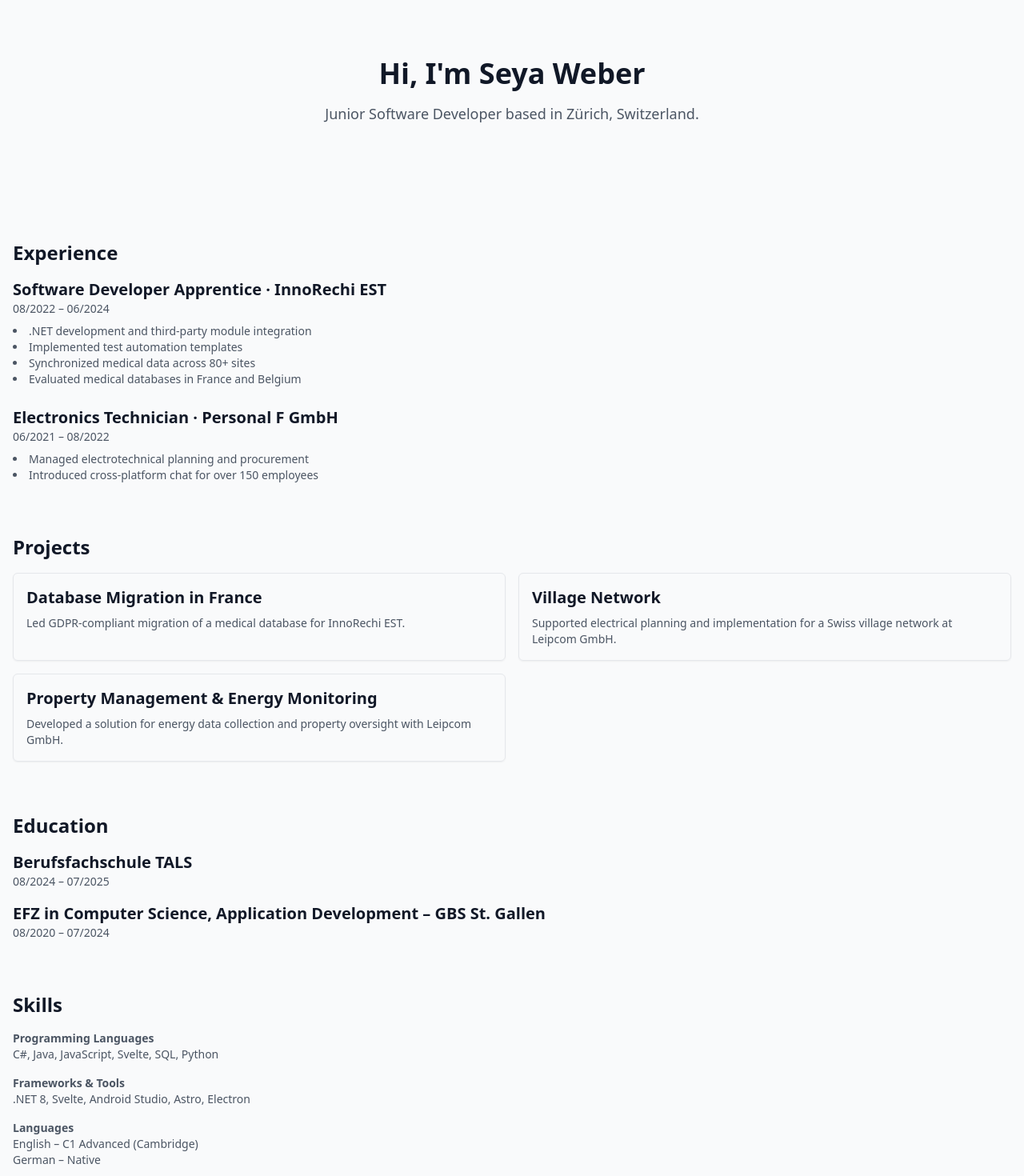
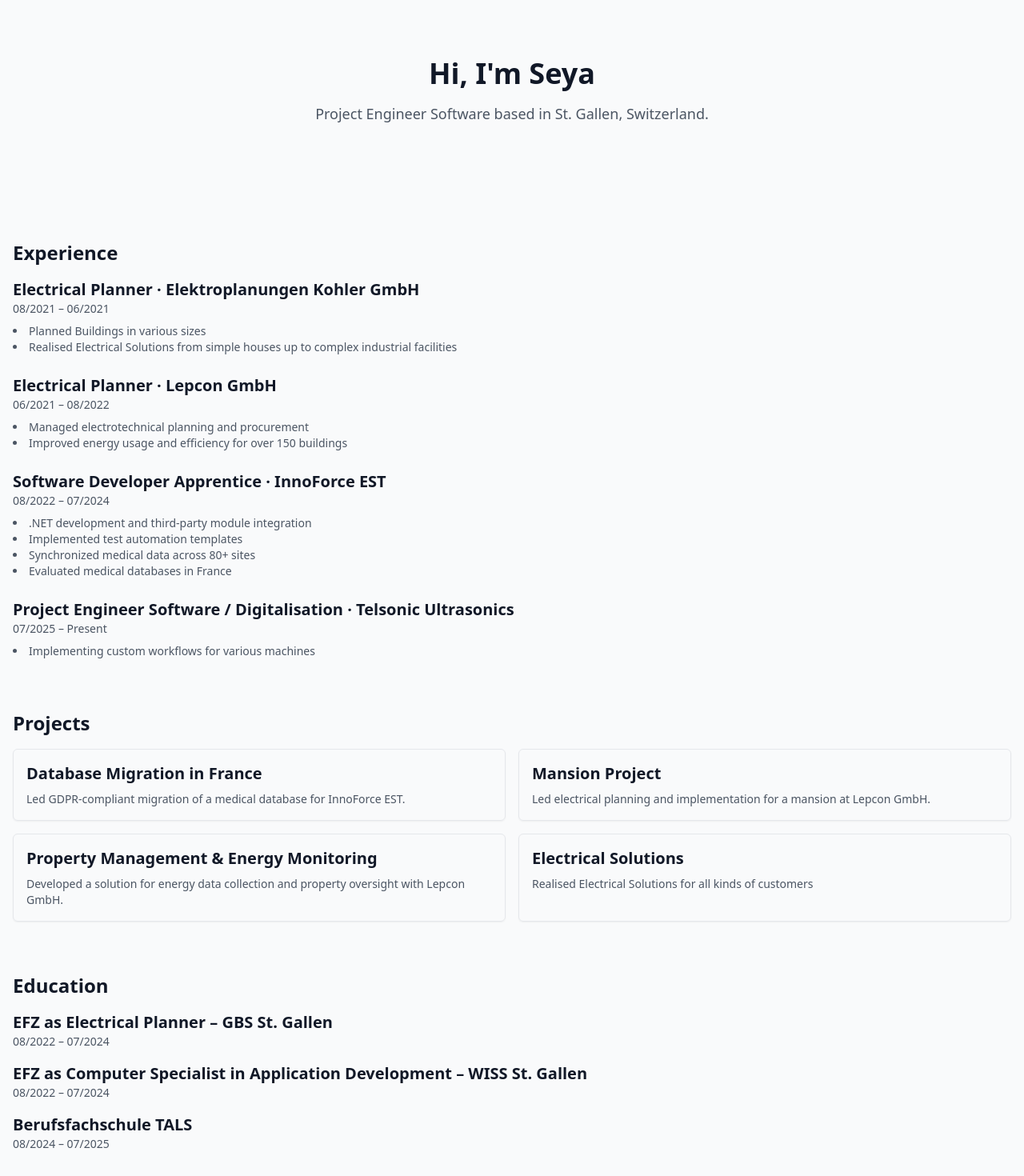
Before and after one commit to sxwxbxr/portfoliov2, a Next.js app: page / in a window 1280 px wide. Shown: the part 80-1550 px from the top of the page at 80% size. Built offline with nearby package versions, Linux system fonts and the light colour scheme.

Commit message:
Update portfolio content and experience details
Revised metadata, personal introduction, experience, projects, and education sections to reflect updated roles, locations, and achievements. Adjusted technology stack and contact information for accuracy and current relevance.

```diff
--- a/app/layout.tsx
+++ b/app/layout.tsx
@@ -4,7 +4,7 @@ import NavBar from '../components/NavBar';
 
 export const metadata = {
   title: 'Seya Weber | Software Developer',
-  description: 'Portfolio of Seya Weber, Junior Software Developer',
+  description: 'Seya Weber, Project Engineer Software / Digitalisation',
 };
 
 export default function RootLayout({ children }: { children: ReactNode }) {
--- a/app/page.tsx
+++ b/app/page.tsx
@@ -4,9 +4,9 @@ export default function Home() {
   return (
     <div className="space-y-16">
       <section className="text-center py-20">
-        <h1 className="text-4xl font-bold">Hi, I'm Seya Weber</h1>
+        <h1 className="text-4xl font-bold">Hi, I'm Seya</h1>
         <p className="mt-4 text-lg text-gray-600 dark:text-gray-300">
-          Junior Software Developer based in Zürich, Switzerland.
+          Project Engineer Software based in St. Gallen, Switzerland.
         </p>
       </section>
 
@@ -14,23 +14,39 @@ export default function Home() {
         <h2 className="text-2xl font-semibold mb-4">Experience</h2>
         <div className="space-y-6">
           <div>
-            <h3 className="text-xl font-semibold">Software Developer Apprentice · InnoRechi EST</h3>
-            <p className="text-sm text-gray-600 dark:text-gray-300">08/2022 – 06/2024</p>
+            <h3 className="text-xl font-semibold">Electrical Planner · Elektroplanungen Kohler GmbH</h3>
+            <p className="text-sm text-gray-600 dark:text-gray-300">08/2021 – 06/2021</p>
+            <ul className="list-disc list-inside mt-2 text-sm text-gray-600 dark:text-gray-300">
+              <li>Planned Buildings in various sizes</li>
+              <li>Realised Electrical Solutions from simple houses up to complex industrial facilities</li>
+            </ul>
+          </div>
+          <div>
+            <h3 className="text-xl font-semibold">Electrical Planner · Lepcon GmbH</h3>
+            <p className="text-sm text-gray-600 dark:text-gray-300">06/2021 – 08/2022</p>
+            <ul className="list-disc list-inside mt-2 text-sm text-gray-600 dark:text-gray-300">
+              <li>Managed electrotechnical planning and procurement</li>
+              <li>Improved energy usage and efficiency for over 150 buildings</li>
+            </ul>
+          </div>
+          <div>
+            <h3 className="text-xl font-semibold">Software Developer Apprentice · InnoForce EST</h3>
+            <p className="text-sm text-gray-600 dark:text-gray-300">08/2022 – 07/2024</p>
             <ul className="list-disc list-inside mt-2 text-sm text-gray-600 dark:text-gray-300">
               <li>.NET development and third-party module integration</li>
               <li>Implemented test automation templates</li>
               <li>Synchronized medical data across 80+ sites</li>
-              <li>Evaluated medical databases in France and Belgium</li>
+              <li>Evaluated medical databases in France</li>
             </ul>
           </div>
           <div>
-            <h3 className="text-xl font-semibold">Electronics Technician · Personal F GmbH</h3>
-            <p className="text-sm text-gray-600 dark:text-gray-300">06/2021 – 08/2022</p>
+            <h3 className="text-xl font-semibold">Project Engineer Software / Digitalisation · Telsonic Ultrasonics</h3>
+            <p className="text-sm text-gray-600 dark:text-gray-300">07/2025 – Present</p>
             <ul className="list-disc list-inside mt-2 text-sm text-gray-600 dark:text-gray-300">
-              <li>Managed electrotechnical planning and procurement</li>
-              <li>Introduced cross-platform chat for over 150 employees</li>
+              <li>Implementing custom workflows for various machines</li>
             </ul>
           </div>
+
         </div>
       </section>
 
@@ -39,15 +55,19 @@ export default function Home() {
         <div className="grid gap-4 md:grid-cols-2">
           <ProjectCard
             title="Database Migration in France"
-            description="Led GDPR-compliant migration of a medical database for InnoRechi EST."
+            description="Led GDPR-compliant migration of a medical database for InnoForce EST."
           />
           <ProjectCard
-            title="Village Network"
-            description="Supported electrical planning and implementation for a Swiss village network at Leipcom GmbH."
+            title="Mansion Project"
+            description="Led electrical planning and implementation for a mansion at Lepcon GmbH."
           />
           <ProjectCard
             title="Property Management & Energy Monitoring"
-            description="Developed a solution for energy data collection and property oversight with Leipcom GmbH."
+            description="Developed a solution for energy data collection and property oversight with Lepcon GmbH."
+          />
+          <ProjectCard
+            title="Electrical Solutions"
+            description="Realised Electrical Solutions for all kinds of customers"
           />
         </div>
       </section>
@@ -56,15 +76,22 @@ export default function Home() {
         <h2 className="text-2xl font-semibold mb-4">Education</h2>
         <div className="space-y-4">
           <div>
+            <h3 className="text-xl font-semibold">
+              EFZ as Electrical Planner – GBS St. Gallen
+            </h3>
+            <p className="text-sm text-gray-600 dark:text-gray-300">08/2022 – 07/2024</p>
+          </div>
+          <div>
+            <h3 className="text-xl font-semibold">
+              EFZ as Computer Specialist in Application Development – WISS St. Gallen
+            </h3>
+            <p className="text-sm text-gray-600 dark:text-gray-300">08/2022 – 07/2024</p>
+          </div>
+          <div>
             <h3 className="text-xl font-semibold">Berufsfachschule TALS</h3>
             <p className="text-sm text-gray-600 dark:text-gray-300">08/2024 – 07/2025</p>
           </div>
-          <div>
-            <h3 className="text-xl font-semibold">
-              EFZ in Computer Science, Application Development – GBS St. Gallen
-            </h3>
-            <p className="text-sm text-gray-600 dark:text-gray-300">08/2020 – 07/2024</p>
-          </div>
+
         </div>
       </section>
 
@@ -73,11 +100,11 @@ export default function Home() {
         <div className="space-y-4 text-sm text-gray-600 dark:text-gray-300">
           <div>
             <h3 className="font-semibold">Programming Languages</h3>
-            <p>C#, Java, JavaScript, Svelte, SQL, Python</p>
+            <p>C#, Java, Python</p>
           </div>
           <div>
             <h3 className="font-semibold">Frameworks & Tools</h3>
-            <p>.NET 8, Svelte, Android Studio, Astro, Electron</p>
+            <p>.NET 8, PySide6, WPF, Qt WebEngine</p>
           </div>
           <div>
             <h3 className="font-semibold">Languages</h3>
@@ -92,9 +119,8 @@ export default function Home() {
         <p className="text-sm text-gray-600 dark:text-gray-300">
           Reach me at{' '}
           <a href="mailto:sewb.business@proton.me" className="text-blue-500 hover:underline">
-            sewb.business@proton.me
+            swbr.business@proton.me
           </a>{' '}
-          or by phone at +41 79 899 11 12.
         </p>
       </section>
     </div>
```
